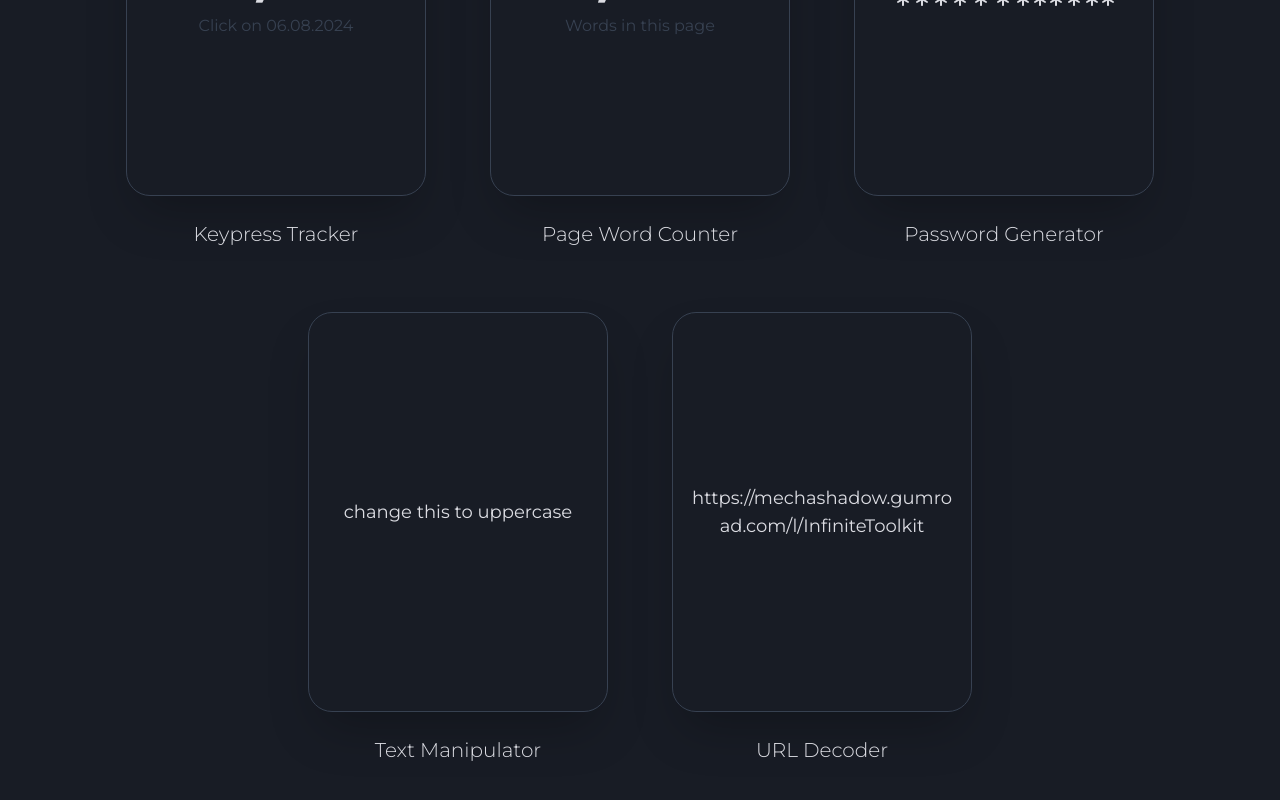
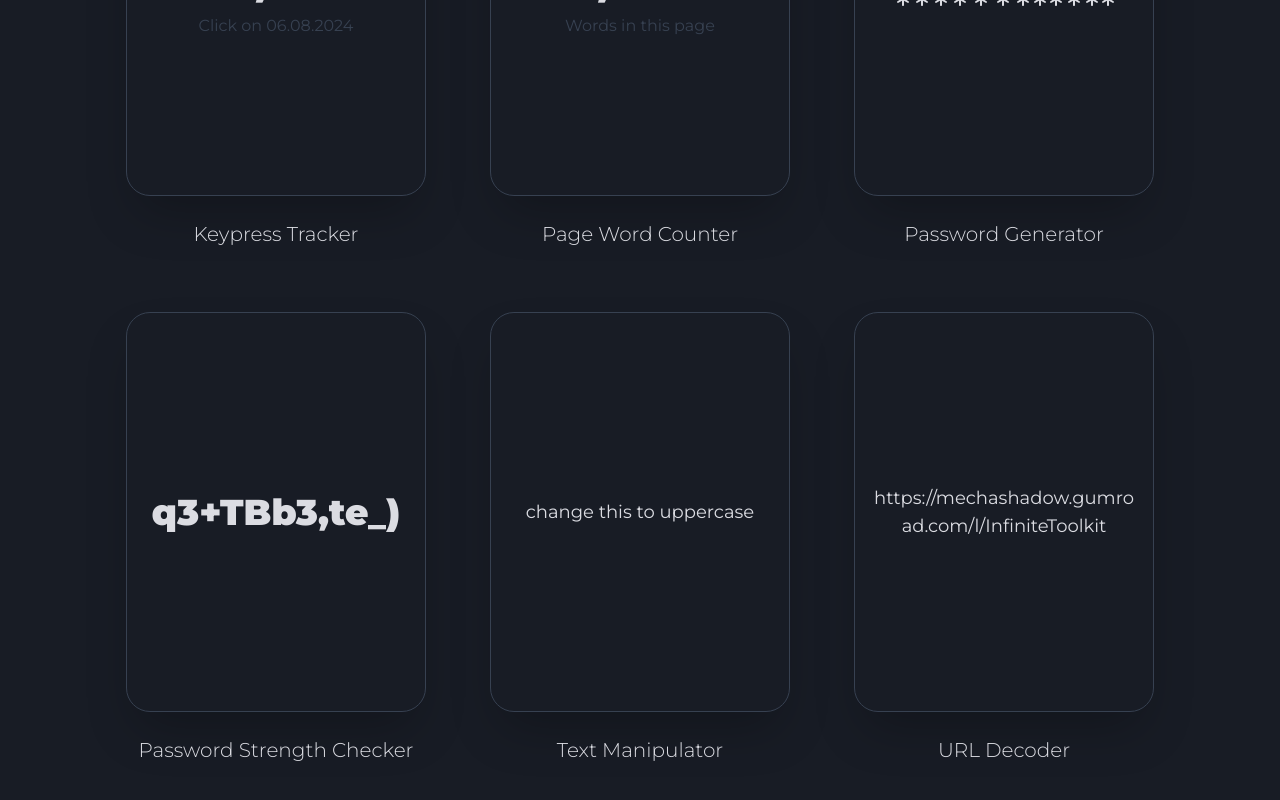
Before and after one commit to mechashadowx/infinite-toolkit, a Next.js app: page / in a window 1280 px wide. Shown: the part 3088-3888 px from the top of the page. Built offline with nearby package versions, Linux system fonts and the light colour scheme.

Commit message:
Implement PasswordStrengthChecker

```diff
--- a/app/components/tools/PasswordGenerator.tsx
+++ b/app/components/tools/PasswordGenerator.tsx
@@ -39,7 +39,7 @@ const PasswordGenerator: React.FC = () => {
                                 />
                             </span>
                             <span
-                                className={`relative col-start-1 row-start-1 text-center transition-all duration-[] text-gray-700 font-black text-3xl ${
+                                className={`relative col-start-1 row-start-1 text-center transition-all text-gray-700 font-black text-3xl ${
                                     hovered
                                         ? "opacity-100 " +
                                           (index % 2 == 0
--- /dev/null
+++ b/app/components/tools/PasswordStrengthChecker.tsx
@@ -0,0 +1,88 @@
+"use client";
+
+import { useState } from "react";
+import React from "react";
+import Base from "../base/Base";
+
+const PasswordStrengthChecker: React.FC = () => {
+    const PASSWORD = "q3+TBb3,te_)";
+    const [hovered, setHovered] = useState<boolean>(false);
+
+    return (
+        <div
+            className="card"
+            onMouseEnter={() => setHovered(true)}
+            onMouseLeave={() => setHovered(false)}
+        >
+            <Base title={"Password Strength Checker"} hovered={hovered}>
+                <div>
+                    <span className="inline-grid items-center justify-center">
+                        <span
+                            className={`relative col-start-1 row-start-1 text-center transition-all duration-200 text-4xl font-black ${
+                                hovered ? "opacity-0" : "opacity-100"
+                            }`}
+                            style={{
+                                wordWrap: "break-word",
+                                wordBreak: "break-word",
+                            }}
+                        >
+                            {PASSWORD}
+                        </span>
+                        <div
+                            className={`flex flex-col gap-4 items-center justify-center relative col-start-1 row-start-1 text-center`}
+                            style={{
+                                wordWrap: "break-word",
+                                wordBreak: "break-word",
+                            }}
+                        >
+                            <span
+                                className={`text-center transition-all duration-[500] text-gray-700 text-base ${
+                                    hovered
+                                        ? "opacity-100 move-right-left"
+                                        : "opacity-0"
+                                }`}
+                            >
+                                A computer will take around
+                            </span>
+                            <div>
+                                {"6 Years".split("").map((char, index) => (
+                                    <span
+                                        key={index}
+                                        className={`relative col-start-1 row-start-1 text-center transition-all text-gray-700 font-black text-5xl ${
+                                            hovered
+                                                ? "opacity-100 " +
+                                                  (index % 2 == 0
+                                                      ? "move-up-down"
+                                                      : "move-down-up")
+                                                : "opacity-0"
+                                        }`}
+                                        style={{
+                                            wordWrap: "break-word",
+                                            wordBreak: "break-word",
+                                            animationDuration: `${
+                                                100 + 200 * index
+                                            }ms`,
+                                        }}
+                                    >
+                                        {char}
+                                    </span>
+                                ))}
+                            </div>
+                            <span
+                                className={`text-center transition-all duration-[500] text-gray-700 text-base ${
+                                    hovered
+                                        ? "opacity-100 move-left-right"
+                                        : "opacity-0"
+                                }`}
+                            >
+                                to crack your password
+                            </span>
+                        </div>
+                    </span>
+                </div>
+            </Base>
+        </div>
+    );
+};
+
+export default PasswordStrengthChecker;
--- a/app/components/views/Tools.tsx
+++ b/app/components/views/Tools.tsx
@@ -17,6 +17,7 @@ import FadeInSection from "../motion/FadeInSection";
 import EyeDropper from "../tools/EyeDropper";
 import GradientGenerator from "../tools/GradientGenerator";
 import PasswordGenerator from "../tools/PasswordGenerator";
+import PasswordStrengthChecker from "../tools/PasswordStrengthChecker";
 
 const Tools: React.FC = () => {
     const TOOLS = [
@@ -35,6 +36,10 @@ const Tools: React.FC = () => {
         { id: "keypress-tracker", component: <KeypressTracker /> },
         { id: "page-word-counter", component: <PageWordCounter /> },
         { id: "password-generator", component: <PasswordGenerator /> },
+        {
+            id: "password-strength-checker",
+            component: <PasswordStrengthChecker />,
+        },
         { id: "text-manipulator", component: <TextManipulator /> },
         { id: "url-decoder", component: <URLDecoder /> },
     ];
```
